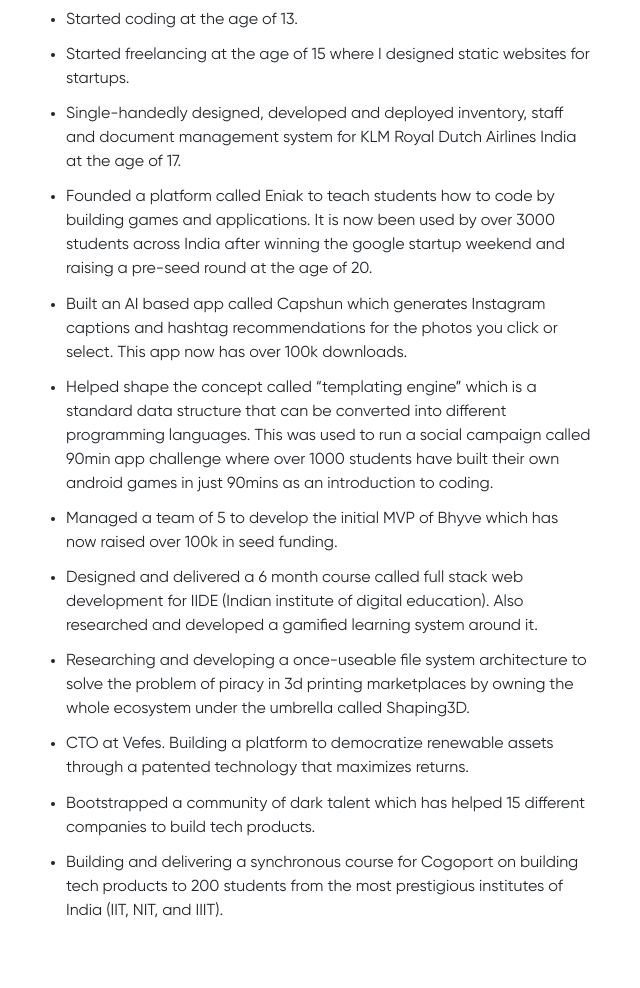
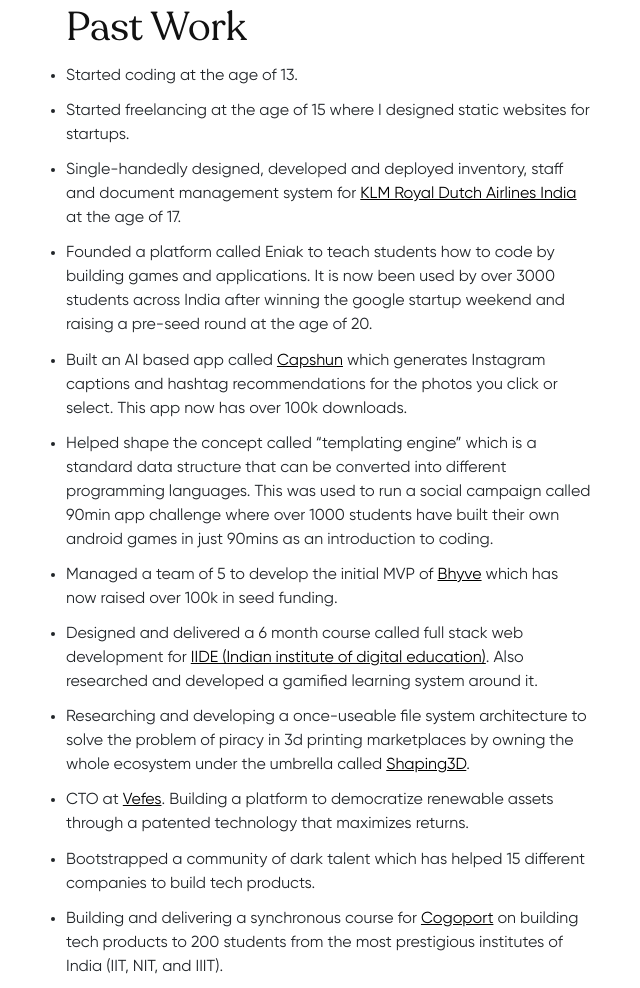
Before and after one commit to sudan-consultancy/personal-portfolio, a Gatsby site: page /portfolio in a window 1280 px wide. Shown: the part 752-1740 px from the top of the page, without its empty margins (327-967 px from the left). Built offline with nearby package versions, Linux system fonts and the light colour scheme; Gatsby itself is replaced by a stand-in of ours.

Commit message:
added links

```diff
--- a/src/pages/portfolio.js
+++ b/src/pages/portfolio.js
@@ -4,11 +4,16 @@
 import PortfolioSplash from "../images/portfolio.png";
 import Container from "react-bootstrap/Container";
 import styled from "styled-components";
+import H1 from "../atoms/h1";
 
 const WorkList = styled.ul`
   & > li {
     padding-top: 0.3rem;
     padding-bottom: 0.4rem;
+
+    & > a {
+      text-decoration: underline !important;
+    }
   }
 
   @media screen and (min-width: 768px) {
@@ -18,13 +23,12 @@
   @media screen and (min-width: 1024px) {
     width: 50%;
   }
-`
+`;
 
 const Portfolio = () => {
   return (
     <Layout>
       <SplashComponent
-        title="Past Work"
         description="Working on technologies that can expand what people can think and do"
         backgroundImage={PortfolioSplash}
         long
@@ -33,7 +37,8 @@
         background_center
       />
       <Container>
-        <WorkList className="py-5 mx-auto">
+        <WorkList className="pb-5 mx-auto">
+          <H1 className="mt-5">Past Work</H1>
           <li>Started coding at the age of 13.</li>
           <li>
             Started freelancing at the age of 15 where I designed static
@@ -41,7 +46,8 @@
           </li>
           <li>
             Single-handedly designed, developed and deployed inventory, staff
-            and document management system for KLM Royal Dutch Airlines India at
+            and document management system for{" "}
+            <a href="https://www.klm.com">KLM Royal Dutch Airlines India</a> at
             the age of 17.
           </li>
           <li>
@@ -51,9 +57,13 @@
             raising a pre-seed round at the age of 20.
           </li>
           <li>
-            Built an AI based app called Capshun which generates Instagram
-            captions and hashtag recommendations for the photos you click or
-            select. This app now has over 100k downloads.
+            Built an AI based app called{" "}
+            <a href="https://play.google.com/store/apps/details?id=com.capshun.co">
+              Capshun
+            </a>{" "}
+            which generates Instagram captions and hashtag recommendations for
+            the photos you click or select. This app now has over 100k
+            downloads.
           </li>
           <li>
             Helped shape the concept called “templating engine” which is a
@@ -63,31 +73,39 @@
             android games in just 90mins as an introduction to coding.
           </li>
           <li>
-            Managed a team of 5 to develop the initial MVP of Bhyve which has
-            now raised over 100k in seed funding.
+            Managed a team of 5 to develop the initial MVP of{" "}
+            <a href="https://www.bhyve.io">Bhyve</a> which has now raised over
+            100k in seed funding.
           </li>
           <li>
             Designed and delivered a 6 month course called full stack web
-            development for IIDE (Indian institute of digital education). Also
-            researched and developed a gamified learning system around it.
+            development for{" "}
+            <a href="https://iide.co/">
+              IIDE (Indian institute of digital education)
+            </a>
+            . Also researched and developed a gamified learning system around
+            it.
           </li>
           <li>
             Researching and developing a once-useable file system architecture
             to solve the problem of piracy in 3d printing marketplaces by owning
-            the whole ecosystem under the umbrella called Shaping3D.
+            the whole ecosystem under the umbrella called{" "}
+            <a href="https://shaping3d.com">Shaping3D</a>.
           </li>
           <li>
-            CTO at Vefes. Building a platform to democratize renewable assets
-            through a patented technology that maximizes returns.
+            CTO at <a href="https://vefes.in/">Vefes</a>. Building a platform to
+            democratize renewable assets through a patented technology that
+            maximizes returns.
           </li>
           <li>
             Bootstrapped a community of dark talent which has helped 15
             different companies to build tech products.
           </li>
           <li>
-            Building and delivering a synchronous course for Cogoport on
-            building tech products to 200 students from the most prestigious
-            institutes of India (IIT, NIT, and IIIT).
+            Building and delivering a synchronous course for{" "}
+            <a href="https://www.cogoport.com/">Cogoport</a> on building tech
+            products to 200 students from the most prestigious institutes of
+            India (IIT, NIT, and IIIT).
           </li>
         </WorkList>
       </Container>
--- a/src/templates/splash/index.jsx
+++ b/src/templates/splash/index.jsx
@@ -36,7 +36,7 @@
     >
       <Container fluid="md">
         {props.heading && <H6 primary>-&nbsp;{props.heading}</H6>}
-        <H1>{props.title}</H1>
+        {props.title && <H1>{props.title}</H1>}
         <DescriptionPara {...props}>{props.description}</DescriptionPara>
       </Container>
     </Splash>
```
